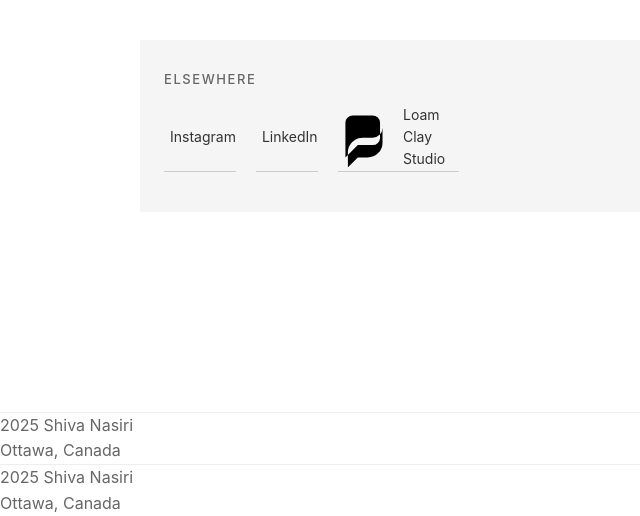
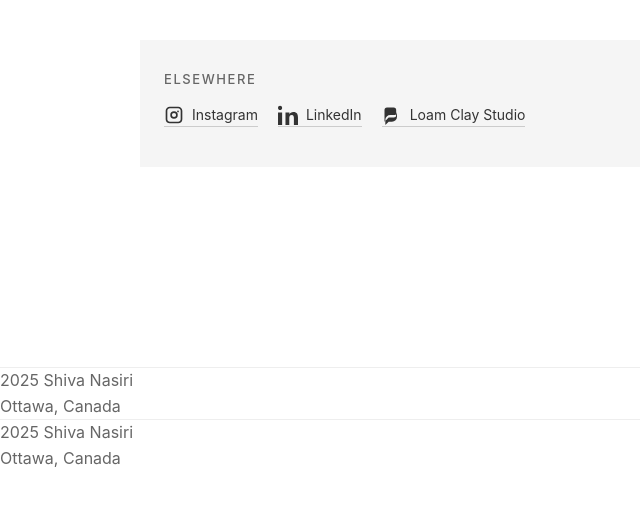
Before and after one commit to shivanasiri/shivanasiri.github.io, a Jekyll site: the page built from contact/index.md, in a window 1280 px wide and 1140 px high. Shown: the part 624-1140 px from the top of the window, without its empty margins (0-640 px from the left). Built offline with Jekyll 4.4.1, drawn with Linux system fonts in a browser that asks for light colours.

Commit message:
Update site.css

```diff
--- a/assets/css/site.css
+++ b/assets/css/site.css
@@ -1165,3 +1165,24 @@ p{margin:0 0 14px;}
     max-width: 100%;
   }
 }
+/* Official SVG icon styling */
+.icon-svg {
+  width: 20px;
+  height: 20px;
+  fill: #333;
+  display: inline-block;
+  vertical-align: middle;
+}
+
+.contact-icons a {
+  display: inline-flex;
+  align-items: center;
+  gap: 8px;
+  font-size: 14px;
+  color: #333;
+  text-decoration: none;
+}
+
+.contact-icons a:hover .icon-svg {
+  fill: #000;
+}
```
